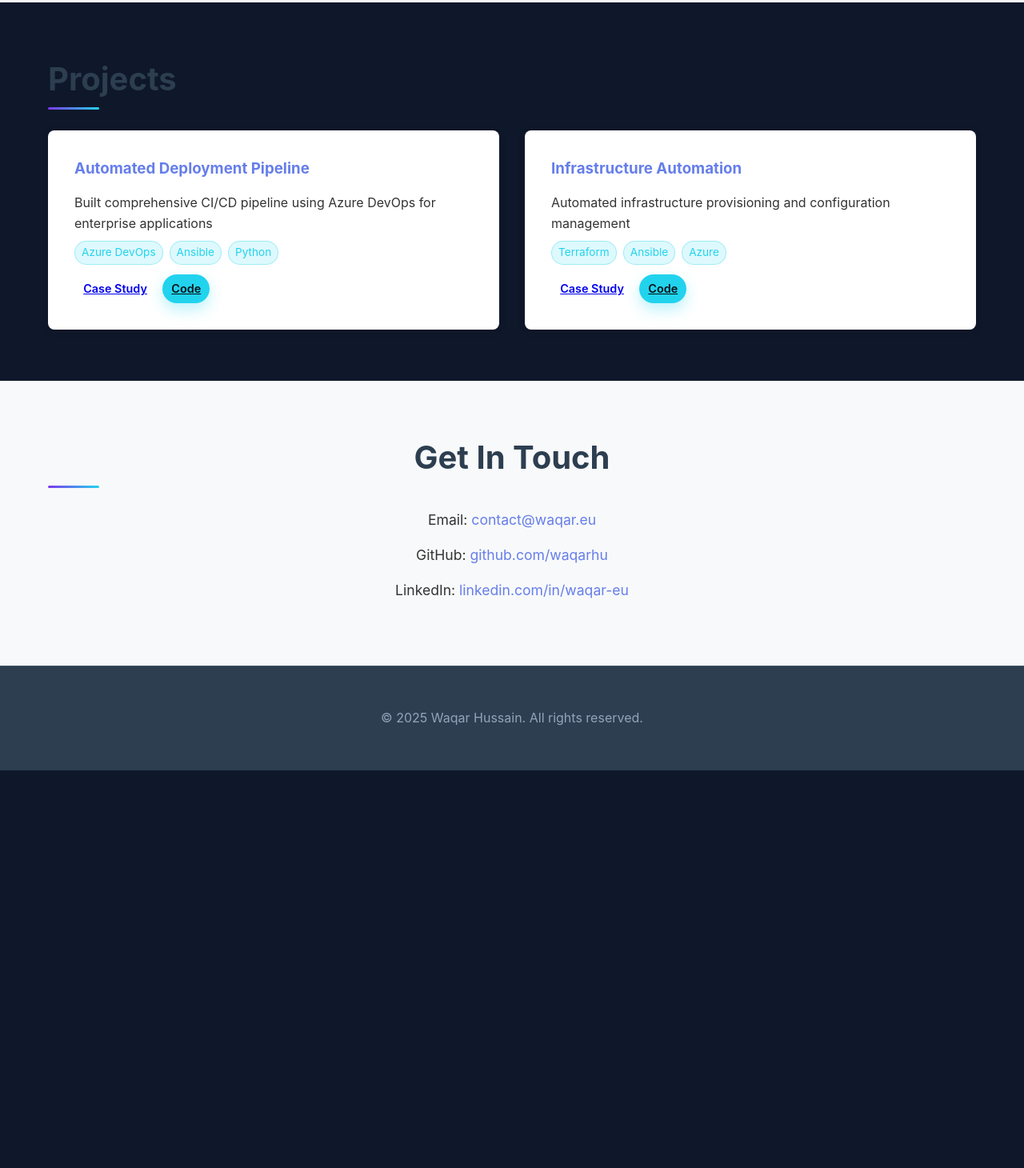
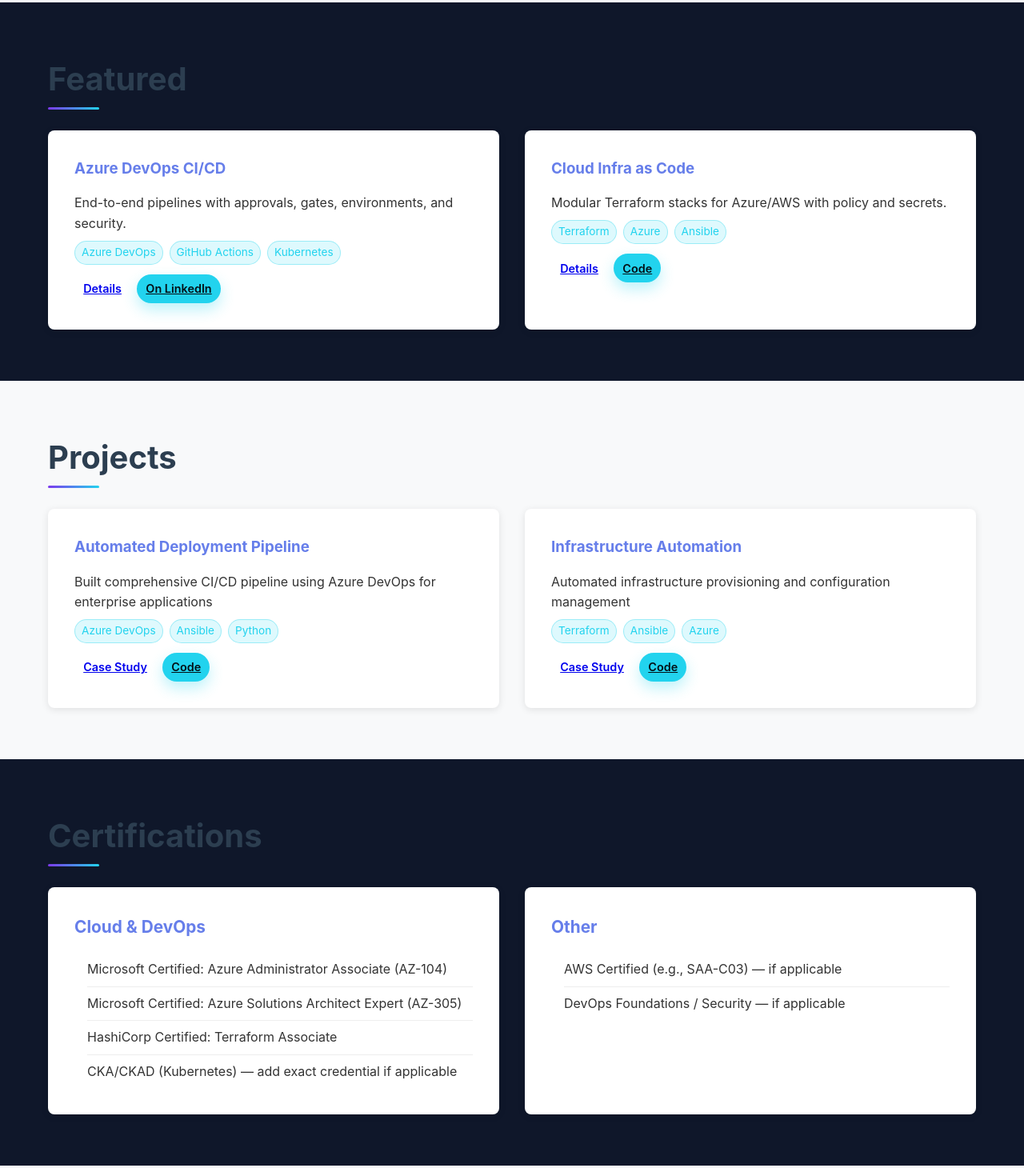
Before and after one commit to waqarhu/waqar.eu, a plain HTML site: page index.html in a window 1280 px wide. Shown: the part 2181-3641 px from the top of the page at 80% size. Before the commit the page ends 3144 px from the top, so only its background shows below. Drawn offline with Linux system fonts and the light colour scheme.

Commit message:
Add Featured and Certifications sections (placeholders to mirror LinkedIn)

```diff
--- a/index.html
+++ b/index.html
@@ -145,6 +145,40 @@
         </div>
     </section>
 
+    <section id="featured" aria-label="Featured">
+        <div class="container">
+            <h2>Featured</h2>
+            <div class="project-grid">
+                <div class="project-card">
+                    <h3>Azure DevOps CI/CD</h3>
+                    <p>End-to-end pipelines with approvals, gates, environments, and security.</p>
+                    <div class="tags">
+                        <span>Azure DevOps</span>
+                        <span>GitHub Actions</span>
+                        <span>Kubernetes</span>
+                    </div>
+                    <div class="actions">
+                        <a class="btn small" href="#" aria-label="View details">Details</a>
+                        <a class="btn small secondary" href="https://www.linkedin.com/in/waqar-eu/" target="_blank" rel="noopener">On LinkedIn</a>
+                    </div>
+                </div>
+                <div class="project-card">
+                    <h3>Cloud Infra as Code</h3>
+                    <p>Modular Terraform stacks for Azure/AWS with policy and secrets.</p>
+                    <div class="tags">
+                        <span>Terraform</span>
+                        <span>Azure</span>
+                        <span>Ansible</span>
+                    </div>
+                    <div class="actions">
+                        <a class="btn small" href="#" aria-label="View details">Details</a>
+                        <a class="btn small secondary" href="https://github.com/waqarhu" target="_blank" rel="noopener">Code</a>
+                    </div>
+                </div>
+            </div>
+        </div>
+    </section>
+
     <section id="projects" aria-label="Highlighted Projects">
         <div class="container">
             <h2>Projects</h2>
@@ -179,6 +213,30 @@
         </div>
     </section>
 
+    <section id="certifications" aria-label="Certifications">
+        <div class="container">
+            <h2>Certifications</h2>
+            <div class="skills-grid">
+                <div class="skill-category">
+                    <h3>Cloud & DevOps</h3>
+                    <ul>
+                        <li>Microsoft Certified: Azure Administrator Associate (AZ-104)</li>
+                        <li>Microsoft Certified: Azure Solutions Architect Expert (AZ-305)</li>
+                        <li>HashiCorp Certified: Terraform Associate</li>
+                        <li>CKA/CKAD (Kubernetes) — add exact credential if applicable</li>
+                    </ul>
+                </div>
+                <div class="skill-category">
+                    <h3>Other</h3>
+                    <ul>
+                        <li>AWS Certified (e.g., SAA-C03) — if applicable</li>
+                        <li>DevOps Foundations / Security — if applicable</li>
+                    </ul>
+                </div>
+            </div>
+        </div>
+    </section>
+
     <section id="contact" aria-label="Contact">
         <div class="container">
             <h2>Get In Touch</h2>
```
